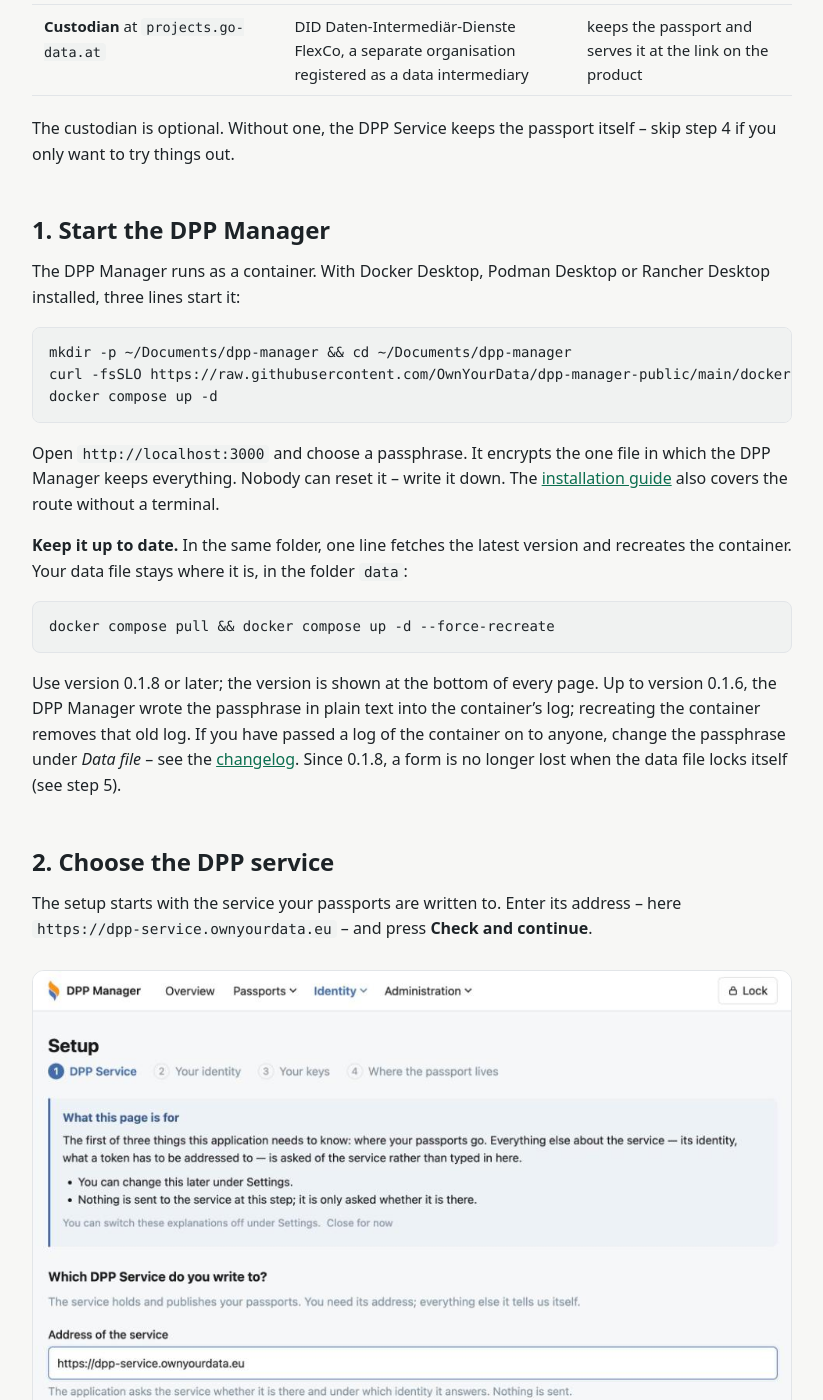
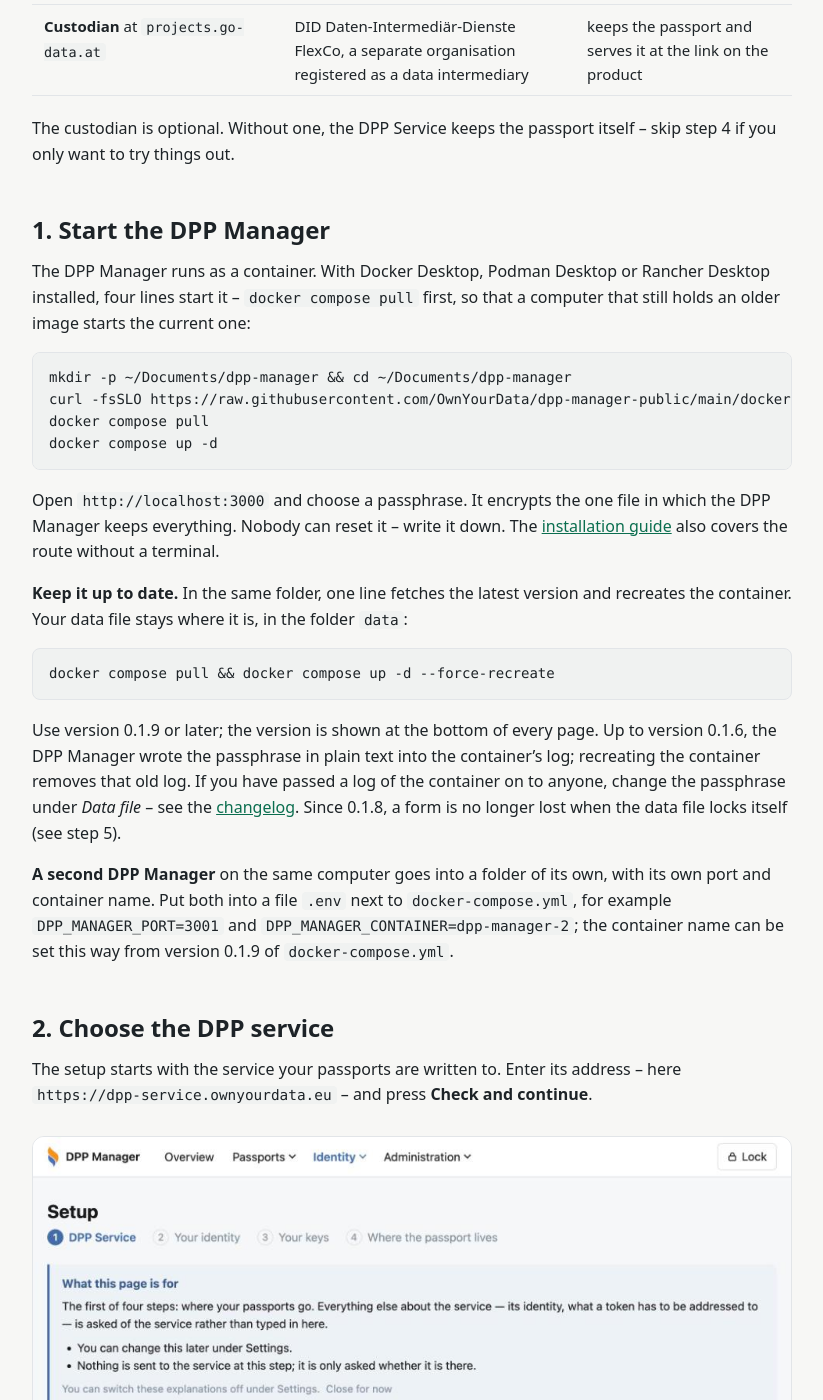
Before and after one commit to OwnYourData/dpp-knowledge-base, a Jekyll site: the page built from _articles/getting-started.md, in a window 1280 px wide and 1400 px high, scrolled down 1402 px. Shown: the whole window, without its empty margins (228-1051 px from the left). Built offline with Jekyll 4.4.1, drawn with Linux system fonts in a browser that asks for light colours; some of the changed text lies outside the part shown.

Commit message:
Update for DPP Manager 0.1.9 and explain why a controlled part can be unavailable

````diff
--- a/_articles/getting-started.md
+++ b/_articles/getting-started.md
@@ -55,11 +55,12 @@
 
 ## 1. Start the DPP Manager
 
-The DPP Manager runs as a container. With Docker Desktop, Podman Desktop or Rancher Desktop installed, three lines start it:
+The DPP Manager runs as a container. With Docker Desktop, Podman Desktop or Rancher Desktop installed, four lines start it – `docker compose pull` first, so that a computer that still holds an older image starts the current one:
 
 ```sh
 mkdir -p ~/Documents/dpp-manager && cd ~/Documents/dpp-manager
 curl -fsSLO https://raw.githubusercontent.com/OwnYourData/dpp-manager-public/main/docker-compose.yml
+docker compose pull
 docker compose up -d
 ```
 
@@ -71,7 +72,9 @@
 docker compose pull && docker compose up -d --force-recreate
 ```
 
-Use version 0.1.8 or later; the version is shown at the bottom of every page. Up to version 0.1.6, the DPP Manager wrote the passphrase in plain text into the container's log; recreating the container removes that old log. If you have passed a log of the container on to anyone, change the passphrase under *Data file* – see the [changelog](https://github.com/OwnYourData/dpp-manager-public/blob/main/CHANGELOG.md#017). Since 0.1.8, a form is no longer lost when the data file locks itself (see step 5).
+Use version 0.1.9 or later; the version is shown at the bottom of every page. Up to version 0.1.6, the DPP Manager wrote the passphrase in plain text into the container's log; recreating the container removes that old log. If you have passed a log of the container on to anyone, change the passphrase under *Data file* – see the [changelog](https://github.com/OwnYourData/dpp-manager-public/blob/main/CHANGELOG.md#017). Since 0.1.8, a form is no longer lost when the data file locks itself (see step 5).
+
+**A second DPP Manager** on the same computer goes into a folder of its own, with its own port and container name. Put both into a file `.env` next to `docker-compose.yml`, for example `DPP_MANAGER_PORT=3001` and `DPP_MANAGER_CONTAINER=dpp-manager-2`; the container name can be set this way from version 0.1.9 of `docker-compose.yml`.
 
 ## 2. Choose the DPP service
 
@@ -85,9 +88,9 @@
 
 Next comes your identity as an economic operator: a key pair, created on your computer. The name you give it is only for your own overview.
 
-{% include figure.html src="/assets/img/screens/getting-started-identity.png" alt="Screenshot of setup step 2, 'Your identity': an explanation that the private half of the key pair stays on this machine, a warning 'This is the one thing that cannot be replaced', and the field 'Name for this identity' filled with Example Lighting GmbH." caption="The private key stays on your computer; only the public half is published, so that others can check your signatures." screenshot=true width="970" height="840" %}
+{% include figure.html src="/assets/img/screens/getting-started-identity.png" alt="Screenshot of setup step 2, 'Your identity': an explanation that the private half of the key pair stays on this machine and that the keys stay visible until you confirm that they are stored, a warning 'This is the one thing that cannot be replaced', and the field 'Name for this identity' filled with Example Lighting GmbH." caption="The private key stays on your computer; only the public half is published, so that others can check your signatures." screenshot=true width="970" height="840" %}
 
-**Create an identity** publishes the public half as a `did:oyd` identifier. The next screen shows two keys – a document key and a revocation key. Press **Write the key file**, keep a copy somewhere safe and confirm that you have stored them; after that, they are not shown again: whoever holds these keys speaks for your company, and without them your passports can no longer be changed.
+**Create an identity** publishes the public half as a `did:oyd` identifier. The next screen shows two keys – a document key and a revocation key. They stay visible until you confirm that you have stored them, and after that they are not shown again, not even when you open that step once more. Press **Write the key file** and keep a copy somewhere safe: whoever holds these keys speaks for your company, and without them your passports can no longer be changed.
 
 ## 4. Get a custodian
 
@@ -101,22 +104,22 @@
 
 Press **Save**, then **Sign**. Under **My Contracts**, the details of the new agreement show the two values the DPP Manager needs: the address of the storage service and the number of your collection. Neither is secret.
 
-{% include figure.html src="/assets/img/screens/getting-started-contract-values.png" alt="Screenshot of the contract details at the intermediary: base address of the storage service https://dpp-staging.go-data.at, storage identifier 198, access for third parties: no access for third parties, and the note to enter these two values in the DPP Manager." caption="The two values from the agreement. This example used the intermediary's test environment, hence 'dpp-staging'." screenshot=true width="1117" height="282" %}
+{% include figure.html src="/assets/img/screens/getting-started-contract-values.png" alt="Screenshot of the contract details at the intermediary: base address of the storage service https://dpp-staging.go-data.at, storage identifier 201, access for third parties: no access for third parties, and the note to enter these two values in the DPP Manager." caption="The two values from the agreement. This example used the intermediary's test environment, hence 'dpp-staging'." screenshot=true width="1100" height="196" %}
 
 Back in the DPP Manager, enter both values in the last setup step. If the address differs from the one shown next to DID FlexCo, choose **A different custodian** and type it in. Then **Save and finish**.
 
-{% include figure.html src="/assets/img/screens/getting-started-custodian.png" alt="Screenshot of setup step 4, 'Where the passport lives': 'A different custodian' selected, the address of the pod https://dpp-staging.go-data.at, the collection 198, and the button 'Save and finish'." caption="Address and collection from the agreement – the setup is complete." screenshot=true width="925" height="455" %}
+{% include figure.html src="/assets/img/screens/getting-started-custodian.png" alt="Screenshot of setup step 4, 'Where the passport lives', section 'Which one?': the preset DID Daten-Intermediär-Dienste FlexCo with https://dpp.go-data.at, and 'A different custodian' selected with the address of the pod https://dpp-staging.go-data.at; below, the collection 201." caption="Address and collection from the agreement – the setup is complete." screenshot=true width="954" height="467" %}
 
 ## 5. Describe the product
 
 Under **Passports**, start a new passport of a product type – here *LED lamp*. The top of the form is the same for every product:
 
-- **Product identifier** – the link printed on the product, usually a GS1 Digital Link. Our example uses `https://dpp-staging.go-data.at/01/09520123000011/21/KB-0001`: GTIN `09520123000011` from GS1's range for examples, serial number `KB-0001`. A real product would carry a link on your own domain, pointed at the custodian.
+- **Product identifier** – the link printed on the product, usually a GS1 Digital Link. Our example uses `https://dpp-staging.go-data.at/01/09520123000028/21/KB-0002`: GTIN `09520123000028` from GS1's range for examples, serial number `KB-0002`. A real product would carry a link on your own domain, pointed at the custodian.
 - **This passport describes** – a model, a batch or one item. For a Digital Link it is read from the path: `/21/` means one item.
 
 Below follows the form of the product type, in tabs. Required fields are marked; a draft is saved even when it is incomplete.
 
-{% include figure.html src="/assets/img/screens/getting-started-form.png" alt="Screenshot of the LED lamp form with the tabs Product, Light and power, Lifetime, Conformity and substances, and Environment. The Product tab shows manufacturer Example Lighting GmbH, product designation LED bulb E27 806 lm, model EL-E27-806, serial number KB-0001, date of manufacture 2026-09-15 and country of origin AT. Above: '21 fields filled in' and the button 'Load file'." caption="The form comes from the product type. If the data already exists elsewhere, Load file reads it from a JSON file – in the browser, without uploading it." screenshot=true width="960" height="485" %}
+{% include figure.html src="/assets/img/screens/getting-started-form.png" alt="Screenshot of the LED lamp form with the tabs Product, Light and power, Lifetime, Conformity and substances, and Environment. The Product tab shows manufacturer Example Lighting GmbH, product designation LED bulb E27 806 lm, model EL-E27-806, serial number KB-0002, date of manufacture 2026-10-01 and country of origin AT. Above: '21 fields filled in' and the button 'Load file'." caption="The form comes from the product type. If the data already exists elsewhere, Load file reads it from a JSON file – in the browser, without uploading it." screenshot=true width="954" height="450" %}
 
 **Locked in between?** When the DPP Manager sits unused for longer than the time set under *Settings* – 15 minutes unless you change it – the data file locks itself. What you send after that is not carried out, and the unlock screen says so. Once you have entered your passphrase, you are back on the form with what you had typed, except passphrases, keys and files; press **Save** again. The event log records the lock together with the action that was not carried out.
 
@@ -138,11 +141,11 @@
 
 All times in the DPP Manager are shown in UTC and labelled so – the same time base as the event log, the DPP Service and the custodian.
 
-{% include figure.html src="/assets/img/screens/getting-started-submitted.png" alt="Screenshot of the passport page after submission: the passport identifier did:oyd:zQmVWGg…, where it points, and the section Submitting with the time, the service https://dpp-service.ownyourdata.eu and the note 'The service holds this version'." caption="Submitted. The DPP Manager keeps what the service accepted, so you can look it up even when the service is not reachable." screenshot=true width="960" height="390" %}
+{% include figure.html src="/assets/img/screens/getting-started-submitted.png" alt="Screenshot of the passport page after submission: the section 'The passport identifier' with the identifier did:oyd:zQmNnP7…, created 2026-10-18 09:54 UTC, and where it points; then the section Submitting: submitted 2026-10-18 09:55 UTC to https://dpp-service.ownyourdata.eu, no period set, and the note 'The service holds this version'." caption="Submitted. The DPP Manager keeps what the service accepted, so you can look it up even when the service is not reachable. Every time is in UTC." screenshot=true width="954" height="350" %}
 
 With a custodian set, the DPP Manager signs a **mandate** at the same time: this service may keep this one passport in this one collection, for 90 days. A fresh mandate is one click. A hash of the content is also recorded in the passport identifier's log – the [content binding]({{ '/public-availability/' | relative_url }}) that lets any reader check that nothing was changed.
 
-{% include figure.html src="/assets/img/screens/getting-started-custody.png" alt="Screenshot of the sections 'Who holds this passport' – custodian https://dpp-staging.go-data.at, collection 198, mandate signed and valid for 90 days, covering create, update and delete, with buttons 'Sign a fresh mandate' and 'Compare with the service' – and 'Content binding' with the attested hash and the note 'The payload is attested'." caption="Who keeps the passport, under which mandate – and the hash that binds its content." screenshot=true width="960" height="450" %}
+{% include figure.html src="/assets/img/screens/getting-started-custody.png" alt="Screenshot of the sections 'Who holds this passport' – custodian https://dpp-staging.go-data.at, collection 201, mandate signed on 2026-10-18 09:55 UTC and valid until 2027-01-16 09:55 UTC, covering create, update and delete, with buttons 'Sign a fresh mandate' and 'Compare with the service' – and 'Content binding' with the attested hash and the note 'The payload is attested'." caption="Who keeps the passport, under which mandate – and the hash that binds its content." screenshot=true width="954" height="438" %}
 
 ## 8. Open and check it
 
@@ -152,7 +155,7 @@
 
 Then paste the same link into the [DPP Linter](https://dpplint.ownyourdata.eu/). It fetches the passport the way any reader does and checks it against the criteria derived from EN 18219, EN 18223 and the regulations.
 
-{% include figure.html src="/assets/img/screens/getting-started-linter.png" alt="Screenshot of the DPP Linter for the example product identifier: '6 of 6 automated checks passed (0 failed, 1 with warnings, 0 skipped)', proposed criteria 10 of 10 passed, retrieved with HTTP 200 as JSON. Warnings for DPP-ID-016, no linked verifiable credentials for the operator's identity, and DPP-SEC-013, content attested with the key of the passport identifier rather than the operator's; DPP-CAR-002, DPP-CFG-005, DPP-DAT-003 and DPP-DAT-014 passed." caption="All automated checks passed. Both warnings concern the operator's identity, not the content of the passport." screenshot=true width="940" height="810" %}
+{% include figure.html src="/assets/img/screens/getting-started-linter.png" alt="Screenshot of the DPP Linter for an earlier example passport of the same kind, KB-0001: '6 of 6 automated checks passed (0 failed, 1 with warnings, 0 skipped)', proposed criteria 10 of 10 passed, retrieved with HTTP 200 as JSON. Warnings for DPP-ID-016, no linked verifiable credentials for the operator's identity, and DPP-SEC-013, content attested with the key of the passport identifier rather than the operator's; DPP-CAR-002, DPP-CFG-005, DPP-DAT-003 and DPP-DAT-014 passed." caption="All automated checks passed. Both warnings concern the operator's identity, not the content of the passport." screenshot=true width="940" height="810" %}
 
 The warnings are expected for now. **DPP-ID-016:** the operator's identity is self-issued and carries no credentials from a trusted body yet – one of the points [still open]({{ '/reference-architecture/' | relative_url }}) in the CIRPASS-2 comparison. **DPP-SEC-013**, a proposed criterion: the content is attested with the key of the passport identifier, which is not yet linked to the operator's identity.
 
````
Also changed, not shown: other parts of _articles/getting-started.md (+1 -1 lines), _articles/dpp-service.md (+3 -3 lines), _articles/glossary.md (+2 -2 lines), _articles/public-availability.md (+2 -2 lines), _articles/role-based-access.md (+20 -2 lines), assets/img/screens/getting-started-contract-values.png, assets/img/screens/getting-started-custodian.png, assets/img/screens/getting-started-custody.png, assets/img/screens/getting-started-form.png, assets/img/screens/getting-started-identity.png, assets/img/screens/getting-started-public.png, assets/img/screens/getting-started-service.png, assets/img/screens/getting-started-submitted.png.
